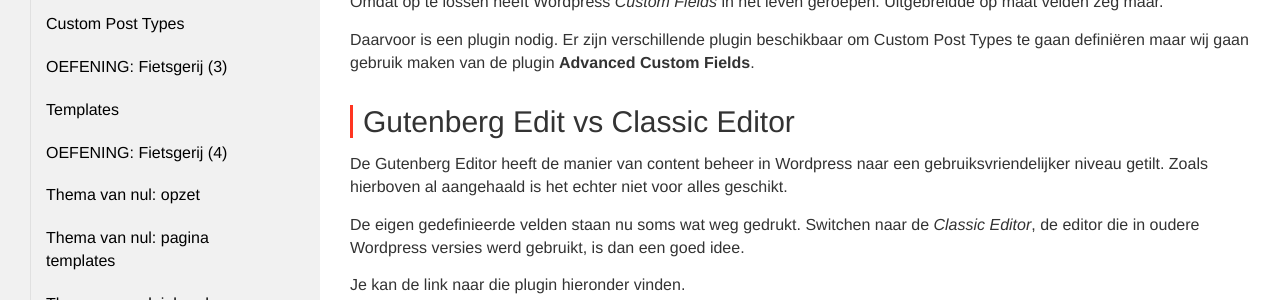
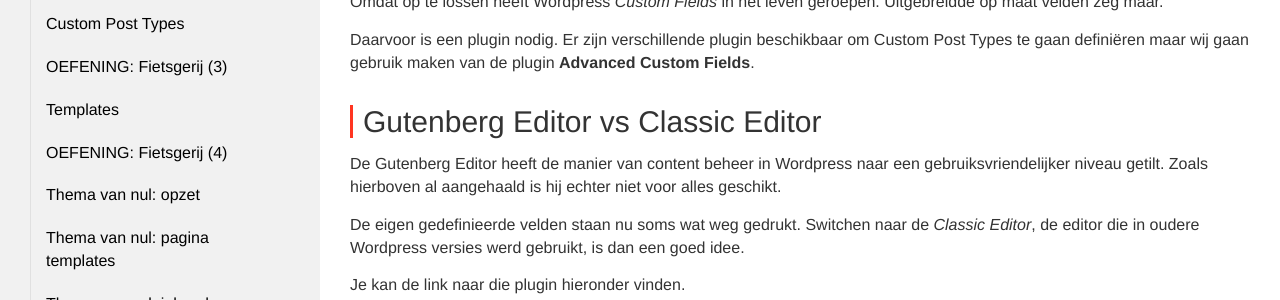
Before and after one commit to Syntra-Brussel/dynamische-webtechnieken, a Jekyll site: the page built from wordpress/acf.md, in a window 1280 px wide. Shown: the part 669-969 px from the top of the page. Built offline with Jekyll 4.4.1, drawn with Linux system fonts in a browser that asks for light colours; nearby versions of some CDN libraries; a script that is not in the unit is left out.

Commit message:
Update acf.md

```diff
--- a/wordpress/acf.md
+++ b/wordpress/acf.md
@@ -37,9 +37,9 @@ Omdat op te lossen heeft Wordpress <em>Custom Fields</em> in het leven geroepen.
 
 Daarvoor is een plugin nodig. Er zijn verschillende plugin beschikbaar om Custom Post Types te gaan definiëren maar wij gaan gebruik maken van de plugin <strong>Advanced Custom Fields</strong>.
 
-## Gutenberg Edit vs Classic Editor
+## Gutenberg Editor vs Classic Editor
 
-De Gutenberg Editor heeft de manier van content beheer in Wordpress naar een gebruiksvriendelijker niveau getilt. Zoals hierboven al aangehaald is het echter niet voor alles geschikt.
+De Gutenberg Editor heeft de manier van content beheer in Wordpress naar een gebruiksvriendelijker niveau getilt. Zoals hierboven al aangehaald is hij echter niet voor alles geschikt.
 
 De eigen gedefinieerde velden staan nu soms wat weg gedrukt. Switchen naar de <em>Classic Editor</em>, de editor die in oudere Wordpress versies werd gebruikt, is dan een goed idee.
 
```
